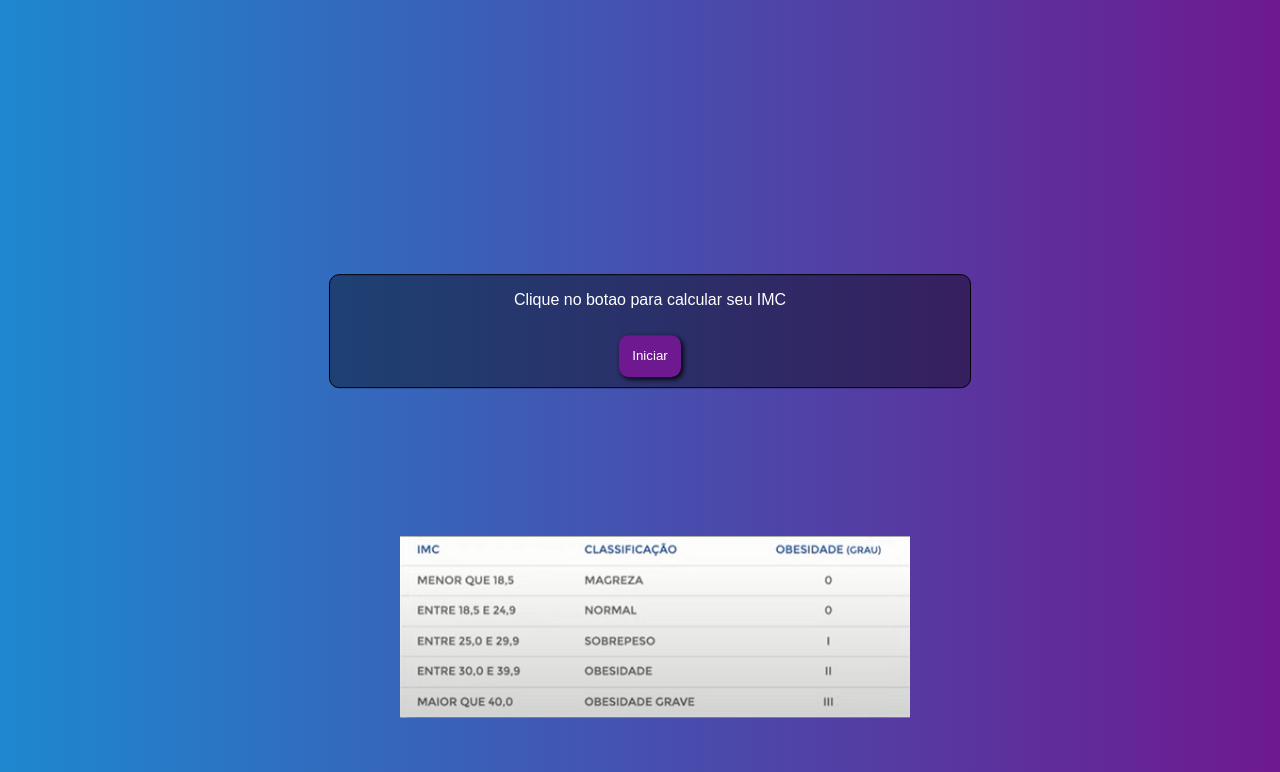
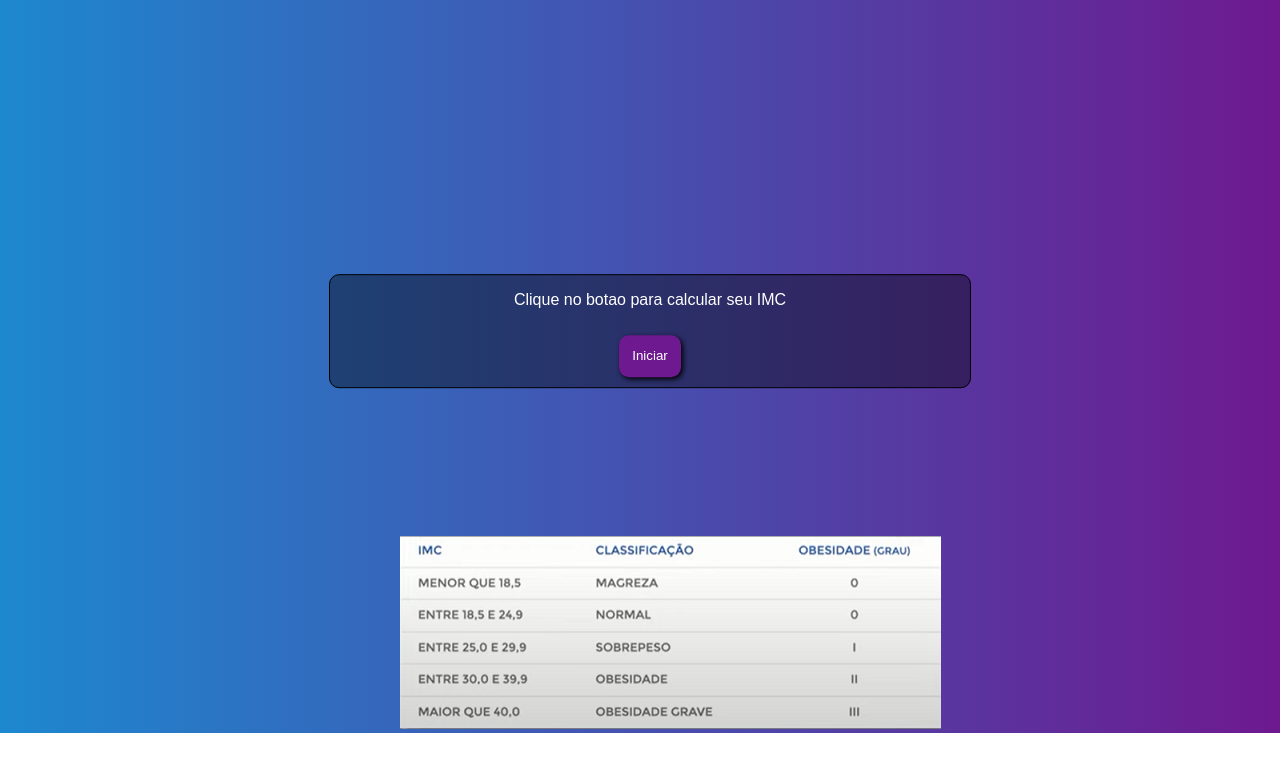
Before and after one commit to devOsvaldo2020/CalculadoraIMC2022, a plain HTML site: page index.html in a window 1280 px wide. Shown: the part 79-851 px from the top of the page. After the commit the page ends 812 px from the top, so only its background shows below. Drawn offline with Linux system fonts and the light colour scheme.

Commit message:
reafatorando reponsividade

```diff
--- a/css/style.css
+++ b/css/style.css
@@ -63,10 +63,6 @@ input {
     font-size: 30px;
     color: greenyellow;
 }
-img{
-    width: 170%;
-    padding-bottom: 50px;
-}
 
 footer {
     position: absolute;
```
